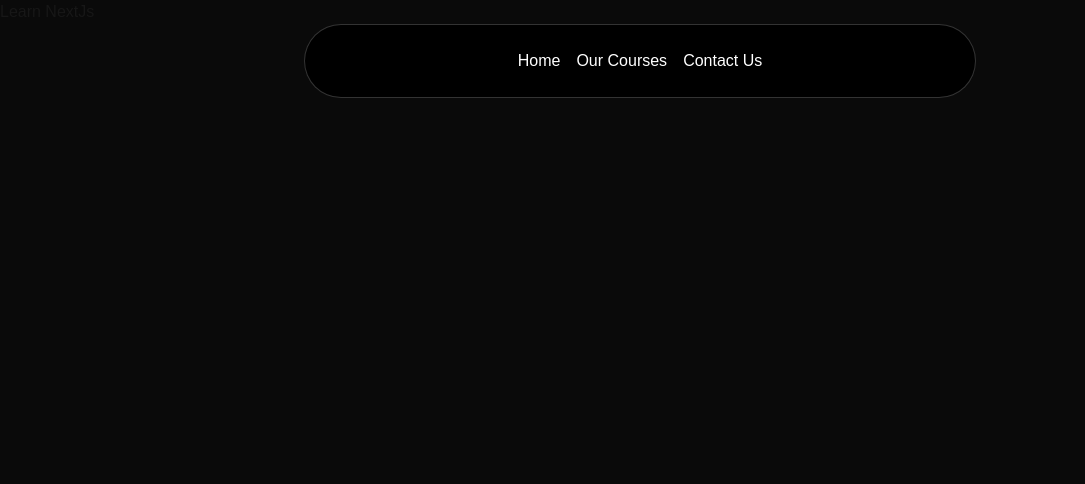
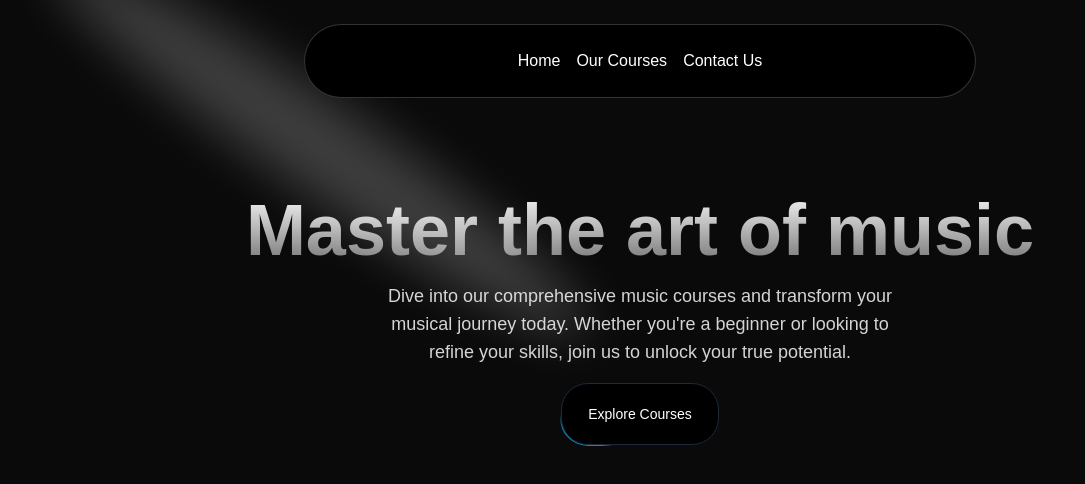
Before and after one commit to pnk-ltoc-892/portfolio-demo, a Next.js app: page / in a window 1280 px wide. Shown: the top 484 px of the page, without its empty margins (0-1085 px from the left). Built offline with nearby package versions, Linux system fonts and the light colour scheme.

Commit message:
Add HeroSection

```diff
--- a/src/app/page.tsx
+++ b/src/app/page.tsx
@@ -1,9 +1,14 @@
+import HeroSection from "@/components/HeroSection.tsx";
 
 
 export default function Home() {
   return (
     <main className="min-h-screen bg-black/[0.96] antialiased bg-grid-white">
-      <div>Learn NextJs</div>
+
+      {/* // Hero Section */}
+      <HeroSection />
+
+
     </main>
 
   );
--- /dev/null
+++ b/src/components/HeroSection.tsx
@@ -0,0 +1,37 @@
+import Link from 'next/link'
+import React from 'react'
+import { Spotlight } from './ui/spotlight.tsx'
+import { Button } from './ui/moving-border.tsx'
+
+const HeroSection = () => {
+    return (
+        <div
+            className='h-auto md:h-[40rem] w-full rounded-md flex flex-col items-center justify-center relative overflow-hidden mx-auto py-10 md:py-0'
+        >
+            <div className="p-4 relative z-10 w-full text-center" >
+            <Spotlight
+                className="-top-40 left-0 md:left-80 md:-top-20"
+                fill="white"
+            />
+                <h1
+                className="mt-20 md:mt-0 text-4xl md:text-7xl font-bold bg-clip-text text-transparent bg-gradient-to-b from-neutral-100 to-neutral-500"
+                >Master the art of music</h1>
+                <p
+                className="mt-4 font-normal text-base md:text-lg text-neutral-300 max-w-lg mx-auto"
+                >Dive into our comprehensive music courses and transform your musical journey today. Whether you're a beginner or looking to refine your skills, join us to unlock your true potential.</p>
+                <div className="mt-4">
+                    <Link href={"/courses"}>
+                    <Button
+                            borderRadius="1.75rem"
+                            className="bg-white dark:bg-black text-black dark:text-white border-neutral-200 dark:border-slate-800"
+                        >
+                            Explore Courses
+                    </Button>
+                    </Link>
+                </div>
+            </div>
+        </div>
+    )
+}
+
+export default HeroSection
--- /dev/null
+++ b/src/components/ui/Spotlight.tsx
@@ -0,0 +1,56 @@
+import React from "react";
+import { cn } from "@/utils/cn.ts";
+
+type SpotlightProps = {
+    className?: string;
+    fill?: string;
+};
+
+export const Spotlight = ({ className, fill }: SpotlightProps) => {
+    return (
+        <svg
+            className={cn(
+                "animate-spotlight pointer-events-none absolute z-[1]  h-[169%] w-[138%] lg:w-[94%] opacity-0",
+                className
+            )}
+            xmlns="http://www.w3.org/2000/svg"
+            viewBox="0 0 3787 2842"
+            fill="none"
+        >
+            <g filter="url(#filter)">
+                <ellipse
+                    cx="1924.71"
+                    cy="273.501"
+                    rx="1924.71"
+                    ry="273.501"
+                    transform="matrix(-0.822377 -0.568943 -0.568943 0.822377 3631.88 2291.09)"
+                    fill={fill || "white"}
+                    fillOpacity="0.21"
+                ></ellipse>
+            </g>
+            <defs>
+                <filter
+                    id="filter"
+                    x="0.860352"
+                    y="0.838989"
+                    width="3785.16"
+                    height="2840.26"
+                    filterUnits="userSpaceOnUse"
+                    colorInterpolationFilters="sRGB"
+                >
+                    <feFlood floodOpacity="0" result="BackgroundImageFix"></feFlood>
+                    <feBlend
+                        mode="normal"
+                        in="SourceGraphic"
+                        in2="BackgroundImageFix"
+                        result="shape"
+                    ></feBlend>
+                    <feGaussianBlur
+                        stdDeviation="151"
+                        result="effect1_foregroundBlur_1065_8"
+                    ></feGaussianBlur>
+                </filter>
+            </defs>
+        </svg>
+    );
+};
--- /dev/null
+++ b/src/components/ui/moving-border.tsx
@@ -0,0 +1,139 @@
+"use client";
+import React from "react";
+import {
+    motion,
+    useAnimationFrame,
+    useMotionTemplate,
+    useMotionValue,
+    useTransform,
+} from "framer-motion";
+import { useRef } from "react";
+import { cn } from "@/utils/cn.ts";
+
+export function Button({
+    borderRadius = "1.75rem",
+    children,
+    as: Component = "button",
+    containerClassName,
+    borderClassName,
+    duration,
+    className,
+    ...otherProps
+}: {
+    borderRadius?: string;
+    children: React.ReactNode;
+    as?: any;
+    containerClassName?: string;
+    borderClassName?: string;
+    duration?: number;
+    className?: string;
+    [key: string]: any;
+}) {
+    return (
+        <Component
+            className={cn(
+                "bg-transparent relative text-xl  h-16 w-40 p-[1px] overflow-hidden ",
+                containerClassName
+            )}
+            style={{
+                borderRadius: borderRadius,
+            }}
+            {...otherProps}
+        >
+            <div
+                className="absolute inset-0"
+                style={{ borderRadius: `calc(${borderRadius} * 0.96)` }}
+            >
+                <MovingBorder duration={duration} rx="30%" ry="30%">
+                    <div
+                        className={cn(
+                            "h-20 w-20 opacity-[0.8] bg-[radial-gradient(var(--sky-500)_40%,transparent_60%)]",
+                            borderClassName
+                        )}
+                    />
+                </MovingBorder>
+            </div>
+
+            <div
+                className={cn(
+                    "relative bg-slate-900/[0.8] border border-slate-800 backdrop-blur-xl text-white flex items-center justify-center w-full h-full text-sm antialiased",
+                    className
+                )}
+                style={{
+                    borderRadius: `calc(${borderRadius} * 0.96)`,
+                }}
+            >
+                {children}
+            </div>
+        </Component>
+    );
+}
+
+export const MovingBorder = ({
+    children,
+    duration = 2000,
+    rx,
+    ry,
+    ...otherProps
+}: {
+    children: React.ReactNode;
+    duration?: number;
+    rx?: string;
+    ry?: string;
+    [key: string]: any;
+}) => {
+    const pathRef = useRef<any>();
+    const progress = useMotionValue<number>(0);
+
+    useAnimationFrame((time) => {
+        const length = pathRef.current?.getTotalLength();
+        if (length) {
+            const pxPerMillisecond = length / duration;
+            progress.set((time * pxPerMillisecond) % length);
+        }
+    });
+
+    const x = useTransform(
+        progress,
+        (val) => pathRef.current?.getPointAtLength(val).x
+    );
+    const y = useTransform(
+        progress,
+        (val) => pathRef.current?.getPointAtLength(val).y
+    );
+
+    const transform = useMotionTemplate`translateX(${x}px) translateY(${y}px) translateX(-50%) translateY(-50%)`;
+
+    return (
+        <>
+            <svg
+                xmlns="http://www.w3.org/2000/svg"
+                preserveAspectRatio="none"
+                className="absolute h-full w-full"
+                width="100%"
+                height="100%"
+                {...otherProps}
+            >
+                <rect
+                    fill="none"
+                    width="100%"
+                    height="100%"
+                    rx={rx}
+                    ry={ry}
+                    ref={pathRef}
+                />
+            </svg>
+            <motion.div
+                style={{
+                    position: "absolute",
+                    top: 0,
+                    left: 0,
+                    display: "inline-block",
+                    transform,
+                }}
+            >
+                {children}
+            </motion.div>
+        </>
+    );
+};
--- a/tailwind.config.ts
+++ b/tailwind.config.ts
@@ -1,4 +1,12 @@
 import type { Config } from "tailwindcss";
+
+
+import defaultTheme from "tailwindcss/defaultTheme";
+import colors from "tailwindcss/colors";
+
+const {
+  default: flattenColorPalette,
+} = require("tailwindcss/lib/util/flattenColorPalette");
 
 const config: Config = {
   content: [
@@ -9,12 +17,40 @@
   darkMode: 'class',
   theme: {
     extend: {
+      animation: {
+        spotlight: "spotlight 2s ease .75s 1 forwards",
+      },
+      keyframes: {
+        spotlight: {
+          "0%": {
+            opacity: "0",
+            transform: "translate(-72%, -62%) scale(0.5)",
+          },
+          "100%": {
+            opacity: "1",
+            transform: "translate(-50%,-40%) scale(1)",
+          },
+        },
+      },
       colors: {
         background: "var(--background)",
         foreground: "var(--foreground)",
       },
     },
   },
-  plugins: [],
+  plugins: [
+    addVariablesForColors,
+  ],
 };
+
+function addVariablesForColors({ addBase, theme }: any) {
+  let allColors = flattenColorPalette(theme("colors"));
+  let newVars = Object.fromEntries(
+    Object.entries(allColors).map(([key, val]) => [`--${key}`, val])
+  );
+  addBase({
+    ":root": newVars,
+  });
+}
+
 export default config;
```
